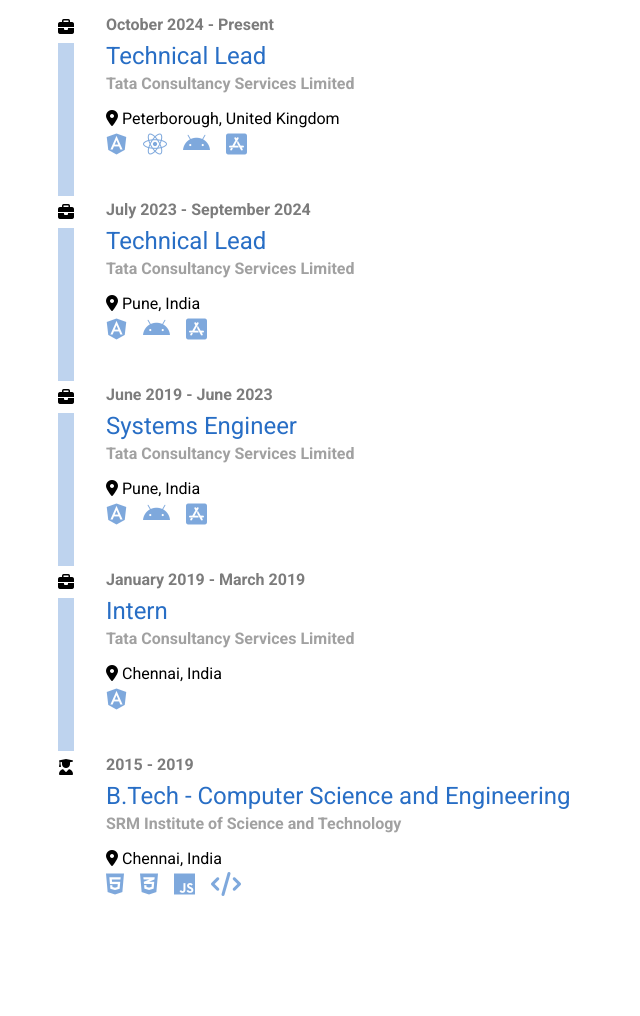
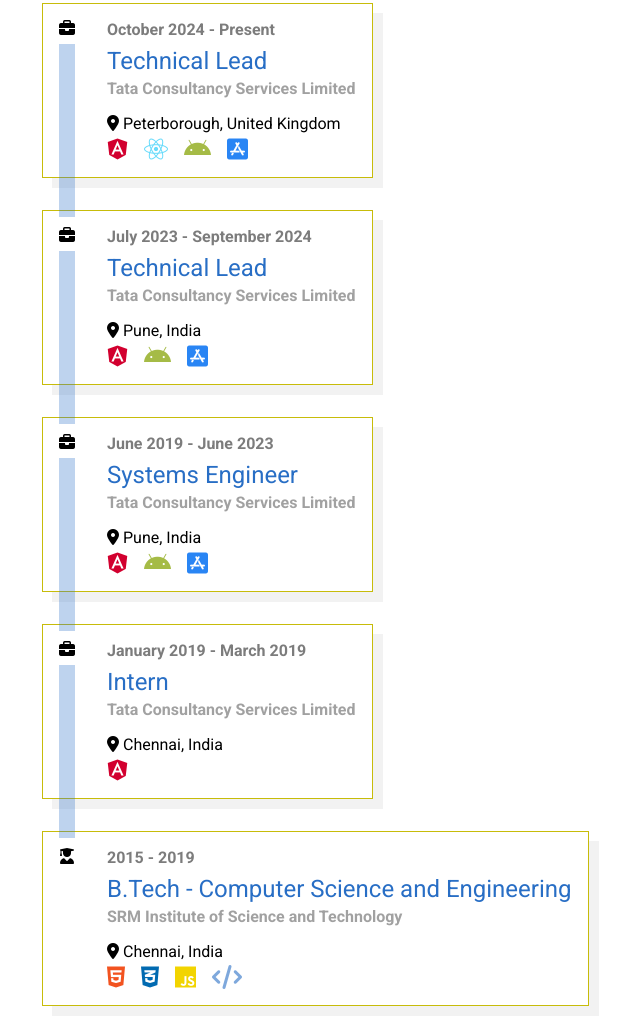
Before and after one commit to himanshukumawat44/portfolio, a plain HTML site: page index.html in a window 1280 px wide. Shown: the part 1621-2637 px from the top of the page, without its empty margins (6-646 px from the left). Drawn offline with Linux system fonts and the light colour scheme.

Commit message:
update: updates the experience design

```diff
--- a/index.html
+++ b/index.html
@@ -198,8 +198,8 @@
               <div class="content-location"><i class="fa-solid fa-location-dot"></i> Pune, India</div>
               <div class="content-skills-utilized">
                 <i title="Angular" class="fa-brands fa-angular"></i>
-                <i title="Android - Ionic Framework and React Native" class="fa-brands fa-android"></i>
-                <i title="iOS - Ionic Framework and React Native" class="fa-brands fa-app-store-ios"></i>
+                <i title="Android - Using Ionic Framework" class="fa-brands fa-android"></i>
+                <i title="iOS - Using Ionic Framework" class="fa-brands fa-app-store-ios"></i>
               </div>
             </div>
           </div>
@@ -216,8 +216,8 @@
               <div class="content-location"><i class="fa-solid fa-location-dot"></i> Pune, India</div>
               <div class="content-skills-utilized">
                 <i title="Angular" class="fa-brands fa-angular"></i>
-                <i title="Android - Ionic Framework and React Native" class="fa-brands fa-android"></i>
-                <i title="iOS - Ionic Framework and React Native" class="fa-brands fa-app-store-ios"></i>
+                <i title="Android - Using Ionic Framework" class="fa-brands fa-android"></i>
+                <i title="iOS - Using Ionic Framework" class="fa-brands fa-app-store-ios"></i>
               </div>
             </div>
           </div>
--- a/styles/style.scss
+++ b/styles/style.scss
@@ -181,9 +181,14 @@
     }
     &.hk-section-experience {
       .hk-exp-timeline {
+        display: flex;
+        flex-direction: column;
+        align-items: flex-start;
         .hk-timeline-node {
           display: flex;
           margin-bottom: 2rem;
+          box-shadow: 10px 10px rgba(189, 189, 189, 0.2);
+          border: solid thin #c7bc0a;
 
           &:last-of-type {
             margin-bottom: 0;
@@ -219,11 +224,12 @@
           }
           .node-content {
             margin-left: 1rem;
+            flex-direction: column;
+            padding: 1rem 1rem 1rem 0;
             .content-time-range {
               font-size: 1rem;
               font-weight: bold;
               color: #7c7c7c;
-              margin-top: 0.75rem;
             }
             .content-designation {
               margin-top: 0.5rem;
@@ -246,6 +252,28 @@
               font-weight: bold;
               font-size: 1.5rem;
               color: rgb(40 110 197 / 60%);
+
+              .fa-html5{
+                color: #f25320;
+              }
+              .fa-css3-alt{
+                color: #016ab1;
+              }
+              .fa-js{
+                color: #f2d400;
+              }
+              .fa-angular{
+                color: #d2002f;
+              }
+              .fa-react{
+                color: #68dbfb;
+              }
+              .fa-android{
+                color: #a5bb46;
+              }
+              .fa-app-store-ios{
+                color: #2985f4;
+              }
             }
           }
         }
```
Also changed, not shown: styles/style.css, 1 other file.
